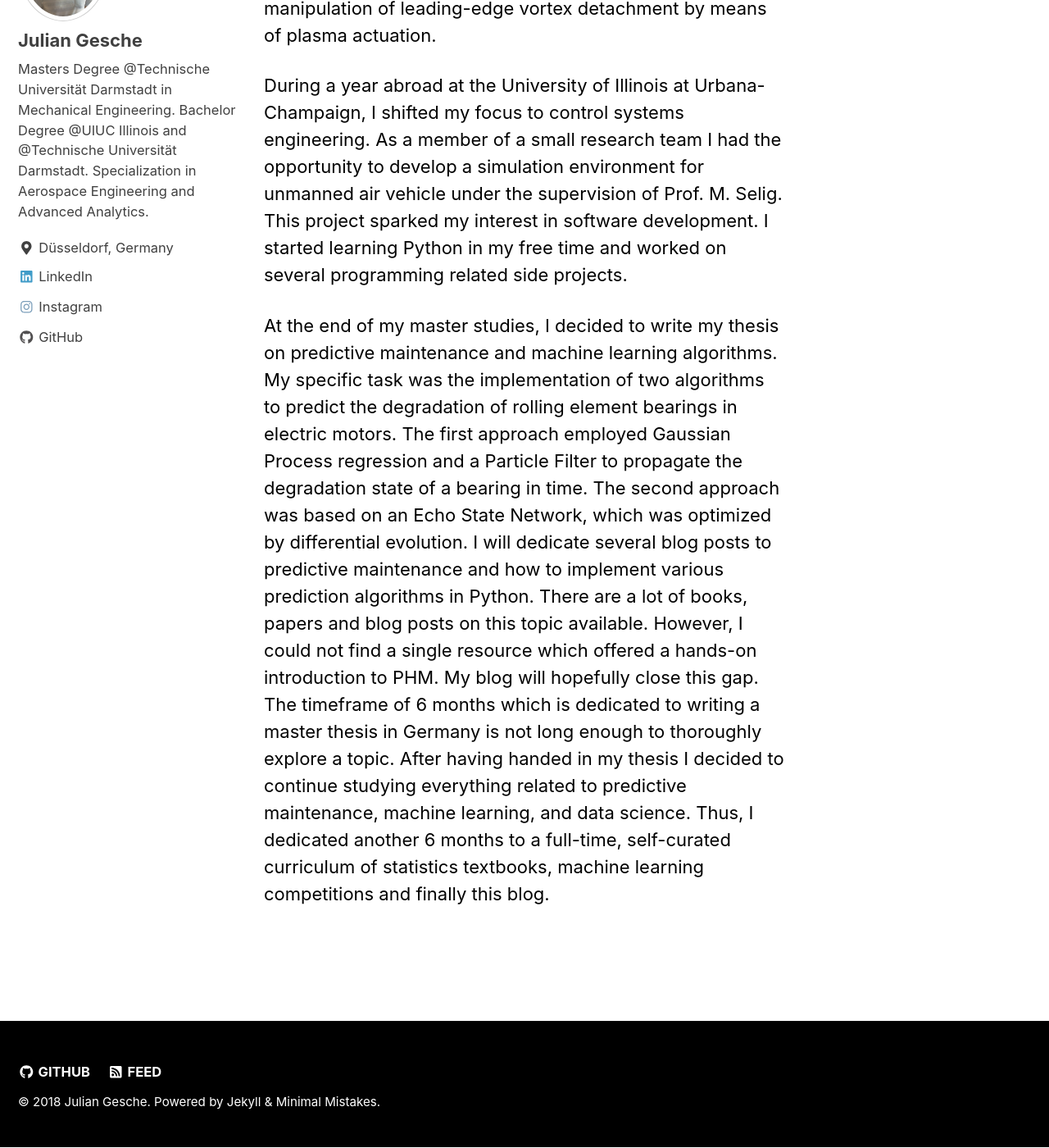
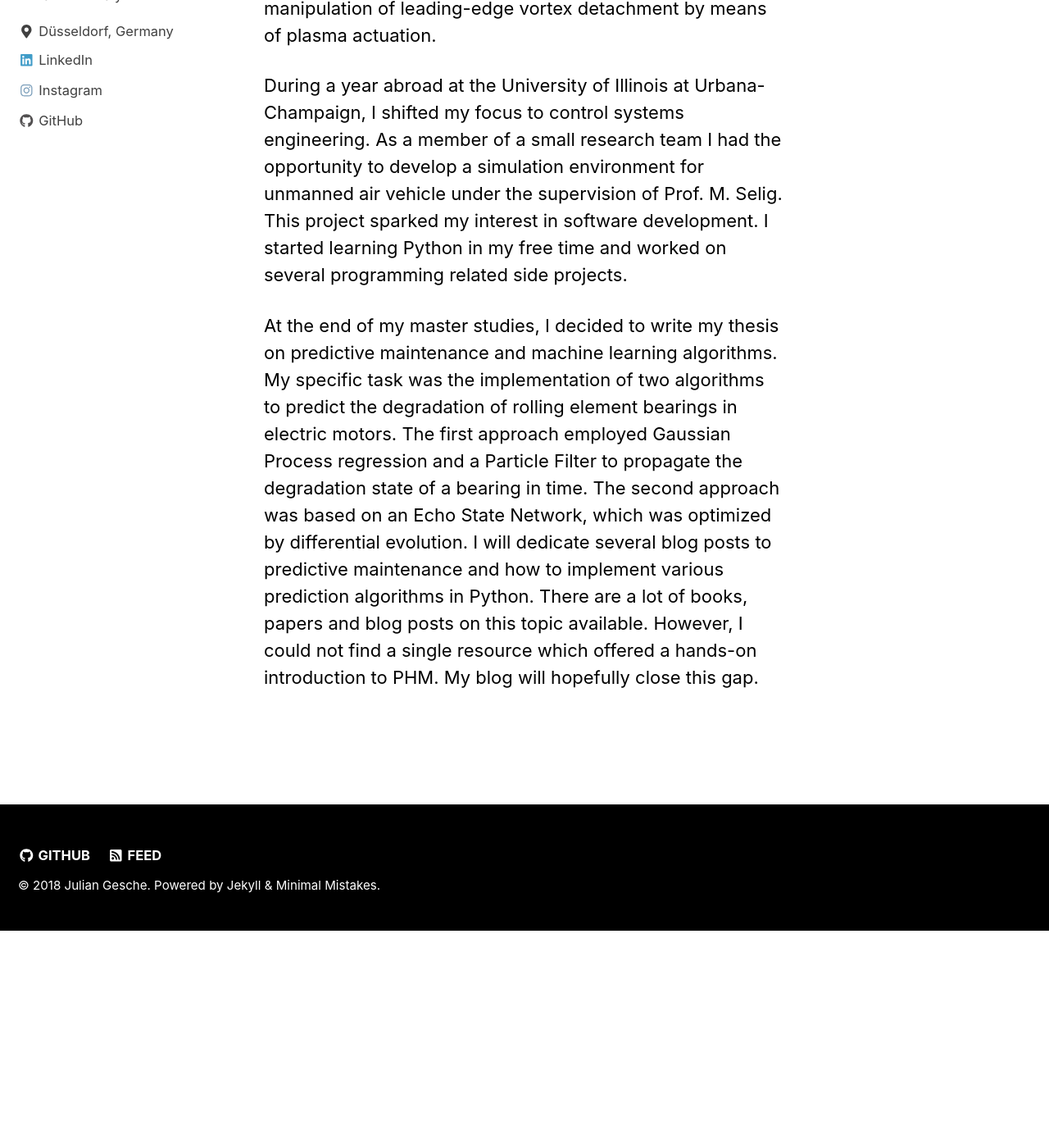
Before and after one commit to bkramesh64/jgesche.github.io, a Jekyll site: the page built from _pages/about.md, in a window 1280 px wide and 1400 px high, scrolled down 630 px. Shown: the whole window at 82% size. Built offline with Jekyll 4.4.1, drawn with Linux system fonts in a browser that asks for light colours; nearby versions of some CDN libraries; after the commit the page ends 1766 px from its top, so only the background shows below that.

Commit message:
commit23218

```diff
--- a/_pages/about.md
+++ b/_pages/about.md
@@ -15,4 +15,3 @@
 
  At the end of my master studies, I decided to write my thesis on predictive maintenance and machine learning algorithms. My specific task was the  implementation of two algorithms to predict the degradation of rolling element bearings in electric motors. The first approach employed Gaussian Process regression and a Particle Filter to propagate the degradation state of a bearing in time. The second approach was based on an Echo State Network, which was optimized by differential evolution.
 I will dedicate several blog posts to predictive maintenance and how to implement various prediction algorithms in Python. There are a lot of books, papers and blog posts on this topic available. However, I could not find a single resource which offered a hands-on introduction to PHM. My blog will hopefully close this gap.
- The timeframe of 6 months which is dedicated to writing a master thesis in Germany is not long enough to thoroughly explore a topic. After having handed in my thesis I decided to continue studying everything related to predictive maintenance, machine learning, and data science. Thus, I dedicated another 6 months to a full-time, self-curated curriculum of statistics textbooks, machine learning competitions and finally this blog.
```
Also changed, not shown: _pages/CV.md (+1 -1 lines), _posts/2018/2018-01-30-PHM_21.md (+3 -4 lines).
